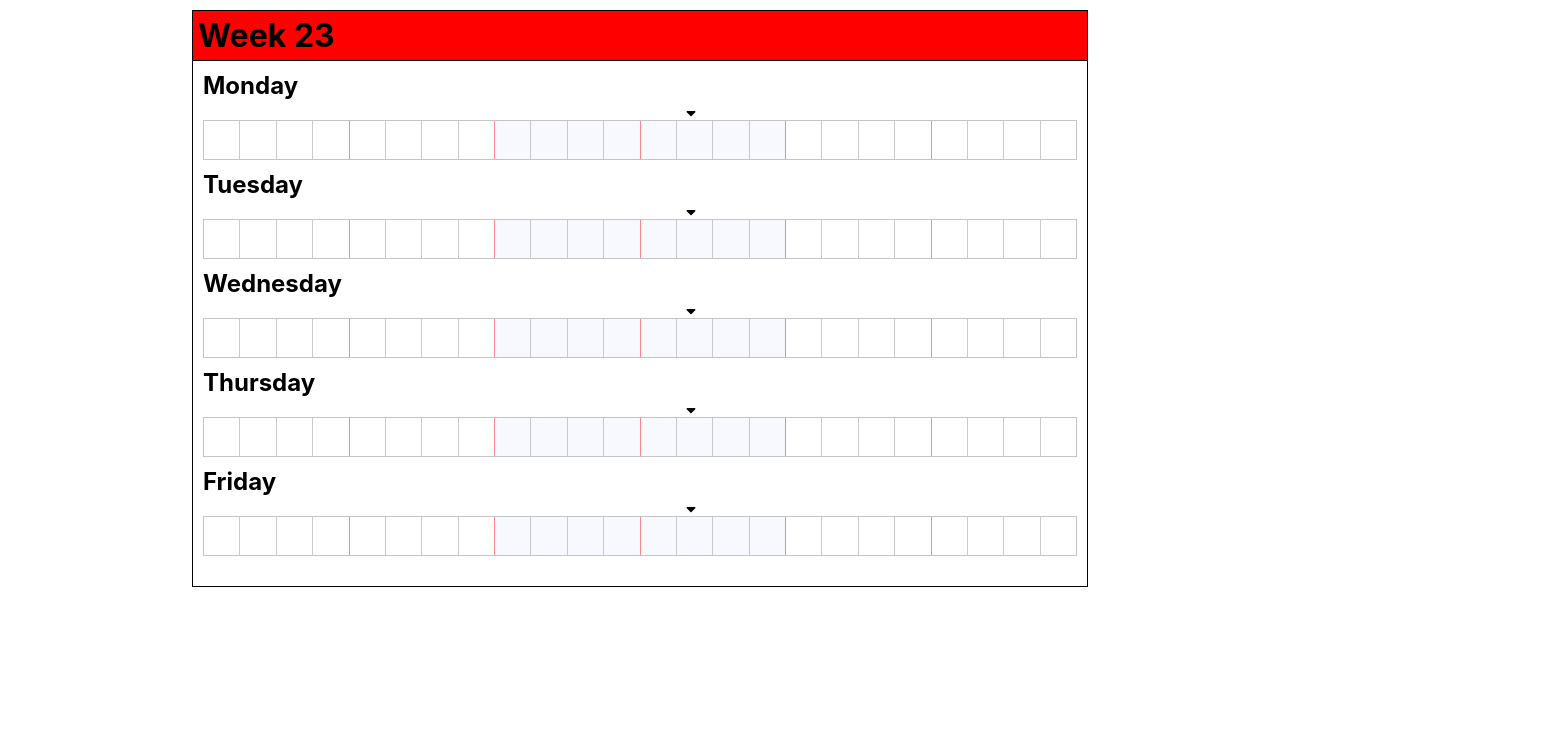
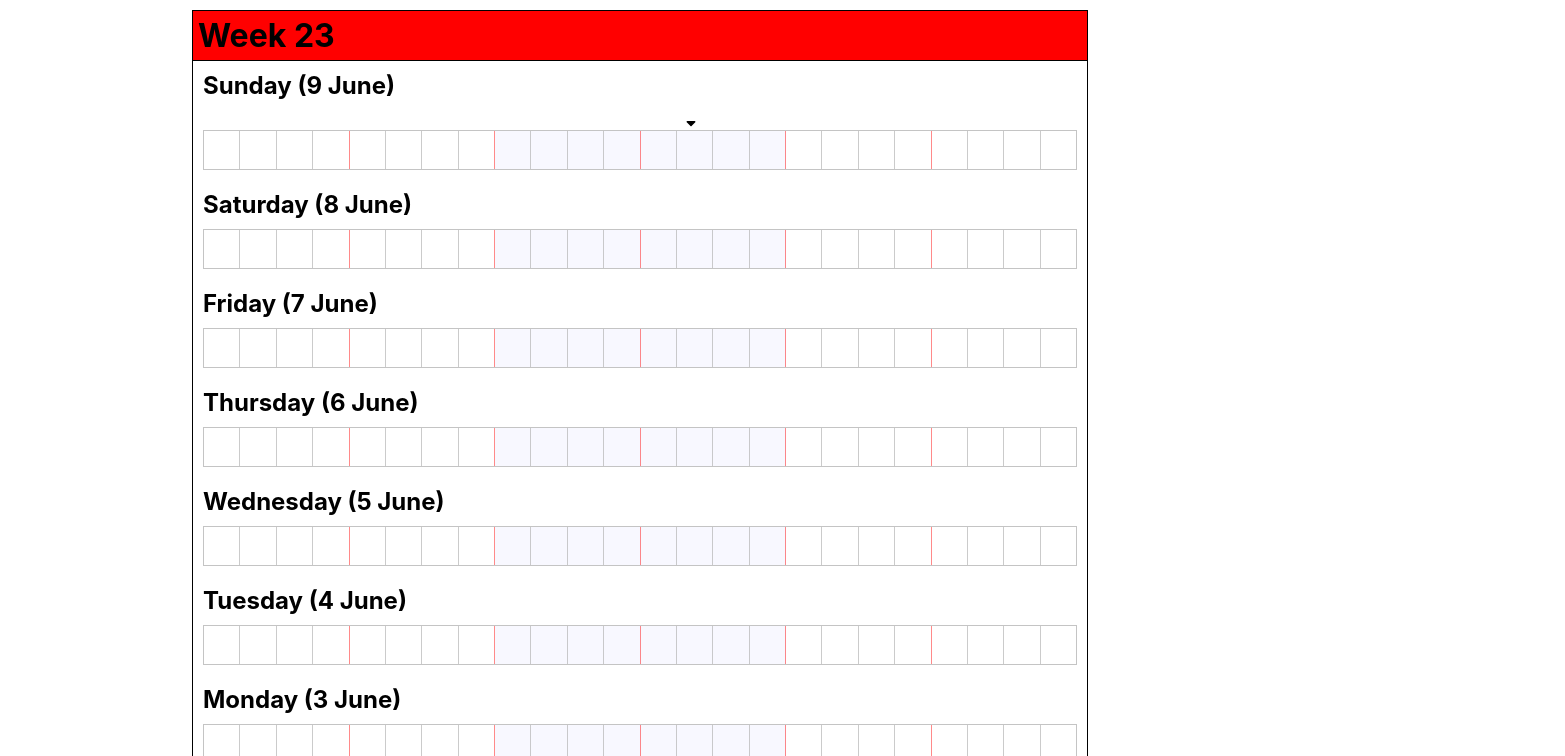
Before and after one commit to benedicteb/work-timer-front, a React (Create React App) app: page / in a window 1280 px wide. Shown: the top 756 px of the page, 1565 px wide, since content can reach past the window. Built offline with nearby package versions, Linux system fonts and the light colour scheme; no server answers.

Commit message:
Add dynamic date

```diff
--- a/src/App.css
+++ b/src/App.css
@@ -1,6 +1,8 @@
 .App {
     width: 70%;
+    height: 100%;
     margin: auto;
+    position: relative;
 }
 
 .Week {
@@ -29,6 +31,7 @@
 
 .DayGrid {
     width: 100%;
+    padding: 10px 0;
 }
 
 .DayGridHours {
@@ -64,3 +67,20 @@
 .DayGridHourMarker {
     position: relative;
 }
+
+.Footer {
+    background-color: blue;
+    position: absolute;
+    bottom: 0;
+}
+
+.ControlPanel {
+    position: relative;
+    width: 100%;
+    min-height: 100px;
+}
+
+.Scrollable {
+    overflow: auto;
+    position: relative;
+}
--- a/src/App.tsx
+++ b/src/App.tsx
@@ -1,75 +1,15 @@
 import React, { useEffect, useState } from "react";
 import "./App.css";
-import { FontAwesomeIcon } from "@fortawesome/react-fontawesome";
-import { faSortDown } from "@fortawesome/free-solid-svg-icons";
 import { getCategories } from "./workTimerService";
+import Week from "./components/Week";
 
-const DayGrid: React.FC = () => {
-  const now = new Date();
-  const dayFraction =
-    (now.getHours() + now.getMinutes() / 60 + now.getSeconds() / (60 * 60)) /
-    24;
-  const leftPercent = 100 * dayFraction;
-
+const ControlPanel: React.FC = () => {
   return (
-    <div className={"DayGrid"}>
-      <div>
-        <div style={{ position: "relative", left: `${leftPercent}%` }}>
-          <FontAwesomeIcon
-            style={{ position: "relative", left: "-5px", width: "10px" }}
-            icon={faSortDown}
-            size={"1x"}
-          />
-        </div>
-      </div>
-      <div className={"DayGridHours"}>
-        {Array.from(Array(24).keys()).map(hour => {
-          if (hour >= 8 && hour < 16) {
-            return (
-              <div
-                key={hour}
-                data-hour={hour}
-                className={"DayGridHour DayGridHourWorkday"}
-              />
-            );
-          }
-
-          return <div key={hour} data-hour={hour} className={"DayGridHour"} />;
-        })}
-      </div>
+    <div className={"ControlPanel"}>
+      <p>Hello world</p>
     </div>
   );
 };
-
-const Week: React.FC<{ weekNumber: number }> = ({ weekNumber }) => (
-  <div className={"Week"}>
-    <div className={"WeekHeader"}>
-      <h1>Week {weekNumber}</h1>
-    </div>
-    <div className={"WeekDays"}>
-      <div className={"WeekDay"}>
-        <h2>Monday</h2>
-        <DayGrid />
-      </div>
-      <div className={"WeekDay"}>
-        <h2>Tuesday</h2>
-        <DayGrid />
-      </div>
-      <div className={"WeekDay"}>
-        <h2>Wednesday</h2>
-        <DayGrid />
-      </div>
-      <div className={"WeekDay"}>
-        <h2>Thursday</h2>
-        <DayGrid />
-      </div>
-      <div className={"WeekDay"}>
-        <h2>Friday</h2>
-        <DayGrid />
-      </div>
-    </div>
-  </div>
-);
 
 const App: React.FC<{ initialCategories?: Category[] }> = ({
   initialCategories
@@ -88,7 +28,16 @@ const App: React.FC<{ initialCategories?: Category[] }> = ({
 
   return (
     <div className="App">
-      <Week weekNumber={23} />
+      <div className={"Scrollable"}>
+        <Week weekDiff={0} />
+        <Week weekDiff={-1} />
+        <Week weekDiff={-2} />
+        <Week weekDiff={-3} />
+        <Week weekDiff={-4} />
+      </div>
+      <div className={"Footer"}>
+        <ControlPanel />
+      </div>
     </div>
   );
 };
--- /dev/null
+++ b/src/components/DayGrid.tsx
@@ -0,0 +1,59 @@
+import React from "react";
+import { FontAwesomeIcon } from "@fortawesome/react-fontawesome";
+import { faSortDown } from "@fortawesome/free-solid-svg-icons";
+import { start } from "repl";
+
+const DayGrid: React.FC<{ date: Date; events: Event[] }> = ({
+  date,
+  events
+}) => {
+  const now = new Date();
+  const dayFraction =
+    (now.getHours() + now.getMinutes() / 60 + now.getSeconds() / (60 * 60)) /
+    24;
+  const leftPercent = 100 * dayFraction;
+
+  const startOfDay = new Date(date);
+  startOfDay.setHours(0);
+  startOfDay.setMinutes(0);
+  startOfDay.setSeconds(0);
+  startOfDay.setMilliseconds(0);
+
+  const endOfDay = new Date(date);
+  endOfDay.setDate(startOfDay.getDate() + 1);
+
+  const isToday = now >= startOfDay && now < endOfDay;
+
+  return (
+    <div className={"DayGrid"}>
+      {isToday ? (
+        <div>
+          <div style={{ position: "relative", left: `${leftPercent}%` }}>
+            <FontAwesomeIcon
+              style={{ position: "relative", left: "-5px", width: "10px" }}
+              icon={faSortDown}
+              size={"1x"}
+            />
+          </div>
+        </div>
+      ) : null}
+      <div className={"DayGridHours"}>
+        {Array.from(Array(24).keys()).map(hour => {
+          if (hour >= 8 && hour < 16) {
+            return (
+              <div
+                key={hour}
+                data-hour={hour}
+                className={"DayGridHour DayGridHourWorkday"}
+              />
+            );
+          }
+
+          return <div key={hour} data-hour={hour} className={"DayGridHour"} />;
+        })}
+      </div>
+    </div>
+  );
+};
+
+export default DayGrid;
--- /dev/null
+++ b/src/components/Week.tsx
@@ -0,0 +1,63 @@
+import React from "react";
+import DayGrid from "./DayGrid";
+import { getMonday, getWeekNumber } from "../utils";
+
+const DAY_NAMES: { [id: number]: string } = {
+  1: "Monday",
+  2: "Tuesday",
+  3: "Wednesday",
+  4: "Thursday",
+  5: "Friday",
+  6: "Saturday",
+  0: "Sunday"
+};
+
+const MONTH_SHORT_NAMES: string[] = [
+  "Jan",
+  "Feb",
+  "Mar",
+  "Apr",
+  "May",
+  "June",
+  "July",
+  "Aug",
+  "Sept",
+  "Oct",
+  "Nov",
+  "Dec"
+];
+
+const Week: React.FC<{ weekDiff: number }> = ({ weekDiff }) => {
+  const millisPerDay = 24 * 60 * 60 * 1000;
+  const date = new Date(new Date().getTime() + 7 * weekDiff * millisPerDay);
+  const weekNumber = getWeekNumber(date);
+  const monday = getMonday(date);
+
+  return (
+    <div className={"Week"}>
+      <div className={"WeekHeader"}>
+        <h1>Week {weekNumber}</h1>
+      </div>
+      <div className={"WeekDays"}>
+        {Array.from(Array(7).keys())
+          .reverse()
+          .map(dayNumber => {
+            const date = new Date(monday.getTime() + dayNumber * millisPerDay);
+            const dayName = DAY_NAMES[date.getDay()];
+            const monthName = MONTH_SHORT_NAMES[date.getMonth()];
+
+            return (
+              <div key={dayNumber} className={"WeekDay"}>
+                <h2>
+                  {dayName} ({date.getDate()} {monthName})
+                </h2>
+                <DayGrid date={date} events={[]} />
+              </div>
+            );
+          })}
+      </div>
+    </div>
+  );
+};
+
+export default Week;
--- /dev/null
+++ b/src/utils.ts
@@ -0,0 +1,28 @@
+export const getWeekNumber = (d: Date) => {
+  // Copy date so don't modify original
+  const newD = new Date(Date.UTC(d.getFullYear(), d.getMonth(), d.getDate()));
+  // Set to nearest Thursday: current date + 4 - current day number
+  // Make Sunday's day number 7
+  newD.setUTCDate(newD.getUTCDate() + 4 - (newD.getUTCDay() || 7));
+  // Get first day of year
+  const yearStart = new Date(Date.UTC(newD.getUTCFullYear(), 0, 1));
+  // Calculate full weeks to nearest Thursday
+  const weekNo = Math.ceil(
+    ((newD.getTime() - yearStart.getTime()) / 86400000 + 1) / 7
+  );
+  // Return array of year and week number
+  return weekNo;
+};
+
+export const getMonday = (d: Date) => {
+  const day = d.getDay();
+  const diff = d.getDate() - day + (day === 0 ? -6 : 1);
+  const monday = new Date(d.setDate(diff));
+
+  monday.setHours(0);
+  monday.setMinutes(0);
+  monday.setSeconds(0);
+  monday.setMilliseconds(0);
+
+  return monday;
+};
```
